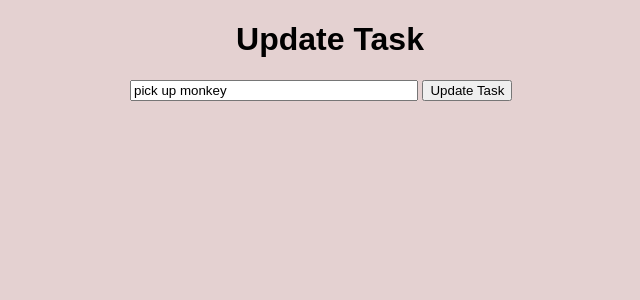
After one commit to cspoppuppy/Todo-Flask, a Flask app: page /update/1 in a window 1280 px wide. The commit adds this page. Shown: the top 300 px of the page, without its empty margins (310-950 px from the left). Run offline with Flask 2, Linux system fonts and the light colour scheme; data comes from the database, SQL or seed files in the repository; both versions use the stored data as it was after the commit.

Commit message:
add update route

```diff
--- a/app.py
+++ b/app.py
@@ -47,5 +47,19 @@ def delete(id):
         return 'Tere was an issue deleting your task'
 
 
+@app.route('/update/<int:id>', methods=['GET', 'POST'])
+def update(id):
+    task = Todo.query.get_or_404(id)
+    if request.method == 'POST':
+        task.content = request.form['content']
+        try:
+            db.session.commit()
+            return redirect('/')
+        except:
+            return 'There was an issue updating your task'
+    else:
+        return render_template('update.html', task=task)
+
+
 if __name__ == "__main__":
     app.run(debug=True)
--- a/static/css/main.css
+++ b/static/css/main.css
@@ -9,7 +9,8 @@ body {
 	width: 400px;
 }
 
-.content h1 {
+.content h1,
+h4 {
 	text-align: center;
 }
 
--- a/templates/index.html
+++ b/templates/index.html
@@ -9,6 +9,9 @@
 {% block body %}
 <div class="content">
   <h1>Task Master</h1>
+  {% if tasks|length < 1 %}
+  <h4>Create your task below!</h4>
+  {% else %}
   <table>
     <tr>
       <th>Task</th>
@@ -22,11 +25,12 @@
       <td>
         <a href="/delete/{{task.id}}">Delete</a>
         <br>
-        <a href="">Update</a>
+        <a href="/update/{{task.id}}">Update</a>
       </td>
     </tr>
     {% endfor %}
   </table>
+  {% endif %}
   <div class="form">
     <form action="/" method="POST">
       <input type="text" name="content" id="content">
--- /dev/null
+++ b/templates/update.html
@@ -0,0 +1,20 @@
+{% extends 'base.html' %}
+
+
+{% block head %}
+<title>Task Master</title>
+{% endblock %}
+
+
+{% block body %}
+<div class="content">
+  <h1>Update Task</h1>
+
+  <div class="form">
+    <form action="/update/{{task.id}}" method="POST">
+      <input type="text" name="content" id="content" value="{{task.content}}">
+      <input type="submit" value="Update Task">
+    </form>
+  </div>
+</div>
+{% endblock %}
```
Also changed, not shown: README.md (added), test.db.
